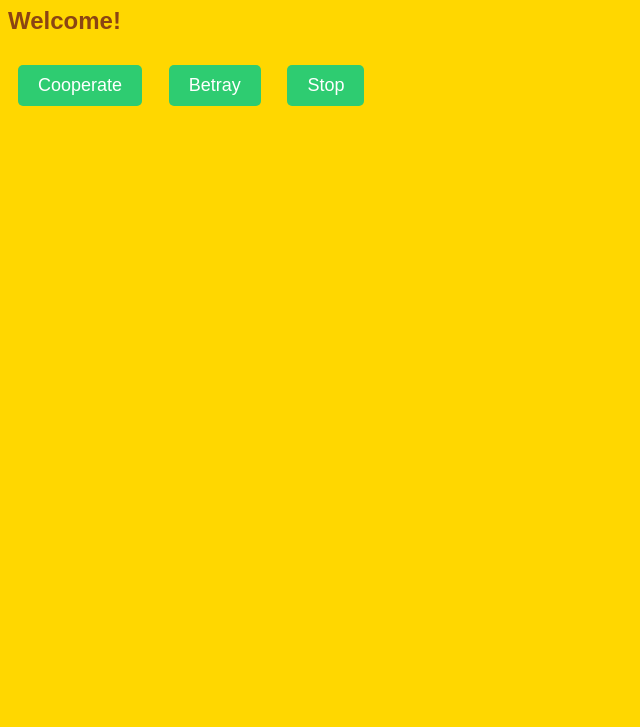
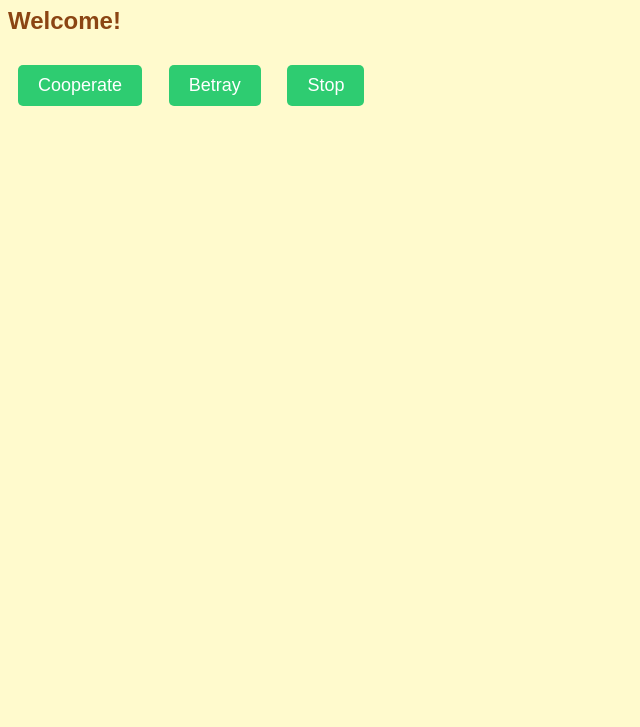
Before and after one commit to AnirudhZalki/NexusMindsatDM, a plain HTML site: page index.htm in a window 1280 px wide. Shown: the part 73-800 px from the top of the page, without its empty margins (0-640 px from the left). Drawn offline with Linux system fonts and the light colour scheme.

Commit message:
Update index.htm

```diff
--- a/index.htm
+++ b/index.htm
@@ -4,7 +4,7 @@
     <title>Prisoner's Dilemma Game</title>
     <style>
         body {
-            background-color: #FFD700; /* Golden Yellow */
+            background-color: #FFFACD; /* Lemon Yellow */
             color: #8B4513; /* Brown */
             font-family: Arial, sans-serif;
         }
```
